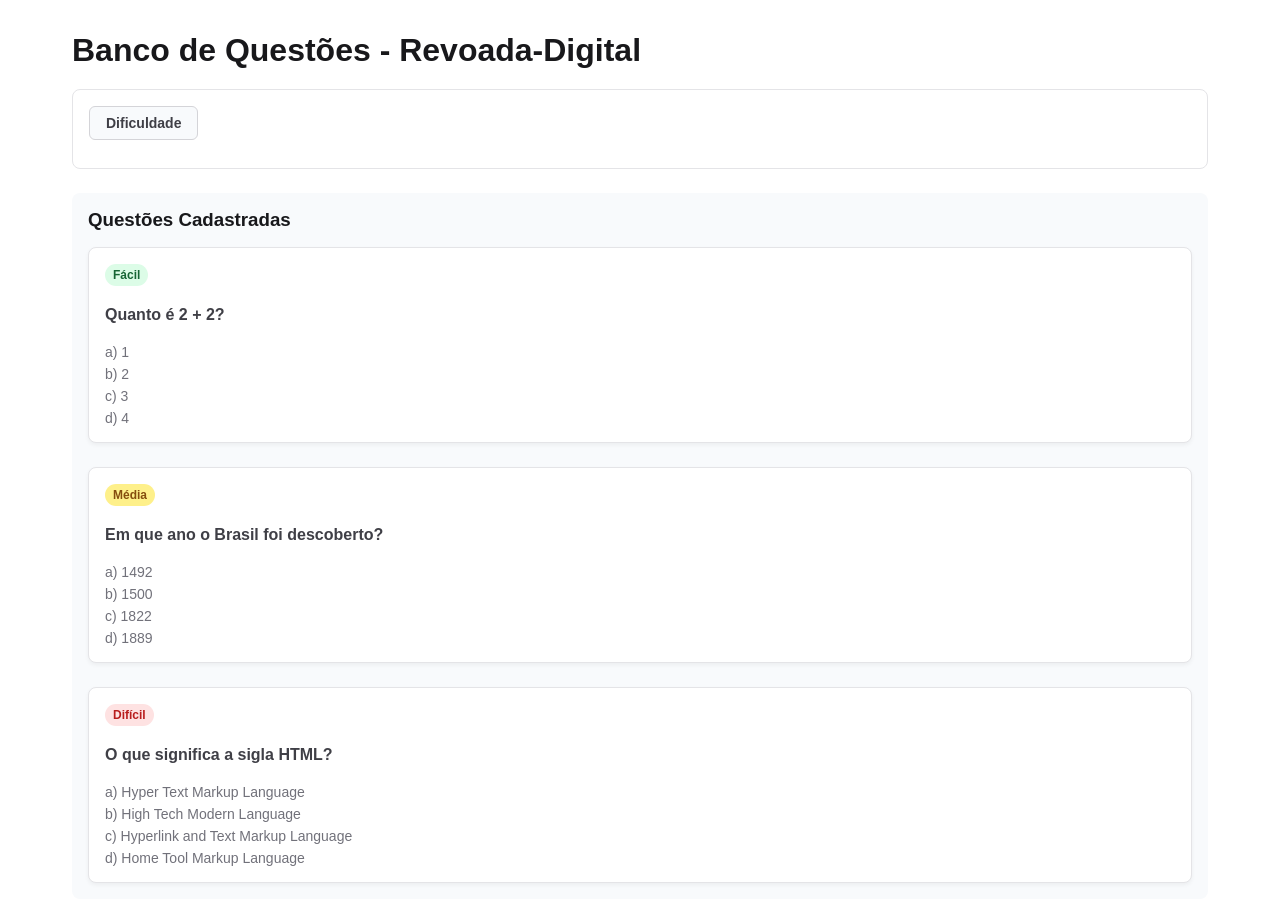
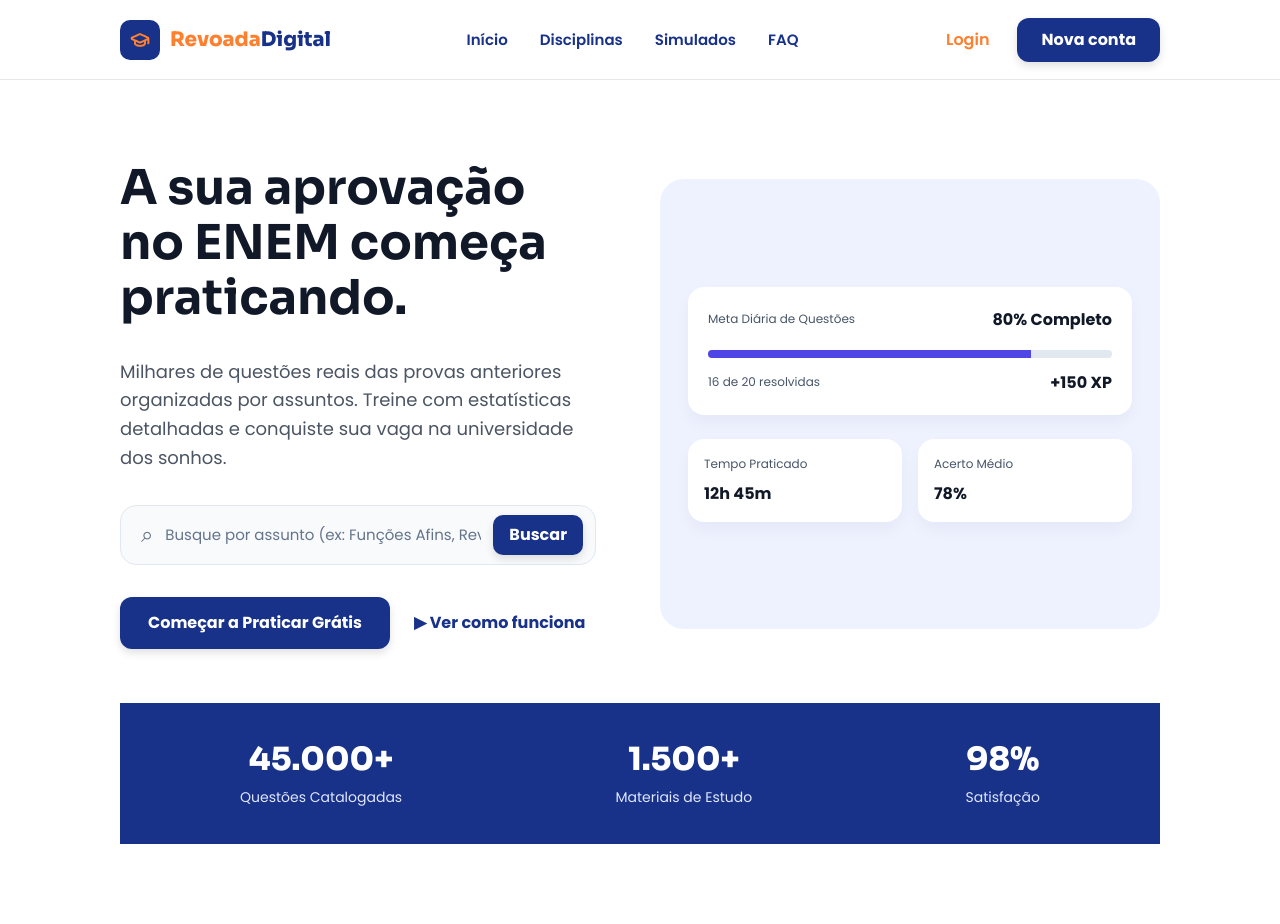
Before and after one commit to JoaoVitorChaves-05/Revoada-Digital, a React (Vite) app in the folder apps/frontend/: page / in a window 1280 px wide. Shown: the top 924 px of the page. After the commit the page ends 844 px from the top, so only its background shows below. Built offline with nearby package versions, Linux system fonts and the light colour scheme; the HTML template or start-up script is replaced by a standard one.

Commit message:
fix: App.tsx

```diff
--- a/apps/frontend/src/App.tsx
+++ b/apps/frontend/src/App.tsx
@@ -1,27 +1,20 @@
-import { useState } from 'react';
-import { QuestionFilters } from './components/QuestionFilters';
-import { QuestionGrid } from './components/QuestionGrid';
-import { theme } from '../src/utils/colors';
+import { useState } from 'react'
+import './App.css'
+import { HomeScreen } from './screens/HomeScreen'
+import { CadastroScreen } from './screens/CadastroScreen'
+import { LoginScreen } from './screens/LoginScreen'
+import { RedefinirScreen } from './screens/RedefinirScreen'
 
-export default function App() {
-  const [filtrosAtivos, setFiltrosAtivos] = useState<string[]>([]);
+type Screen = 'home' | 'cadastro' | 'login' | 'redefinir'
 
-  return (
-    <div style={{
-      padding: '32px',
-      fontFamily: 'sans-serif',
-      maxWidth: '1200px',
-      margin: '0 auto' }}>
-      <h1 style={{ color: theme.text.title, marginBottom: '20px' }}>
-        Banco de Questões - Revoada-Digital
-      </h1>
+function App() {
+  const [screen, setScreen] = useState<Screen>('home')
 
-      <QuestionFilters
-        filtrosAtivos = {filtrosAtivos}
-        setFiltrosAtivos={setFiltrosAtivos}
-      />
+  if (screen === 'cadastro') return <CadastroScreen onBack={() => setScreen('home')} />
+  if (screen === 'login') return <LoginScreen onBack={() => setScreen('home')} onForgot={() => setScreen('redefinir')} />
+  if (screen === 'redefinir') return <RedefinirScreen onBack={() => setScreen('login')} />
 
-      <QuestionGrid filtrosAtivos = {filtrosAtivos} />
-    </div>
-  );
+  return <HomeScreen onCadastro={() => setScreen('cadastro')} onLogin={() => setScreen('login')} />
 }
+
+export default App
```
